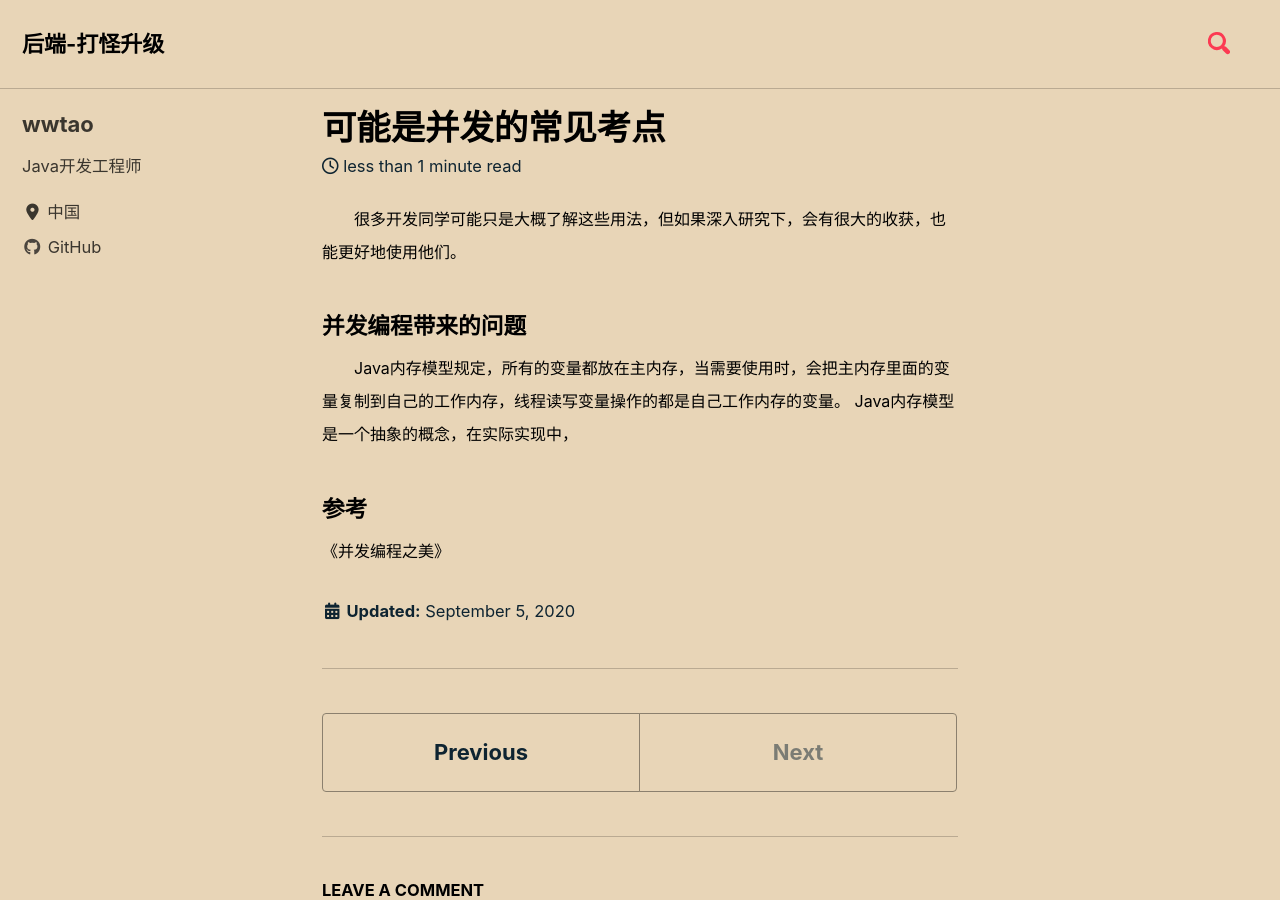
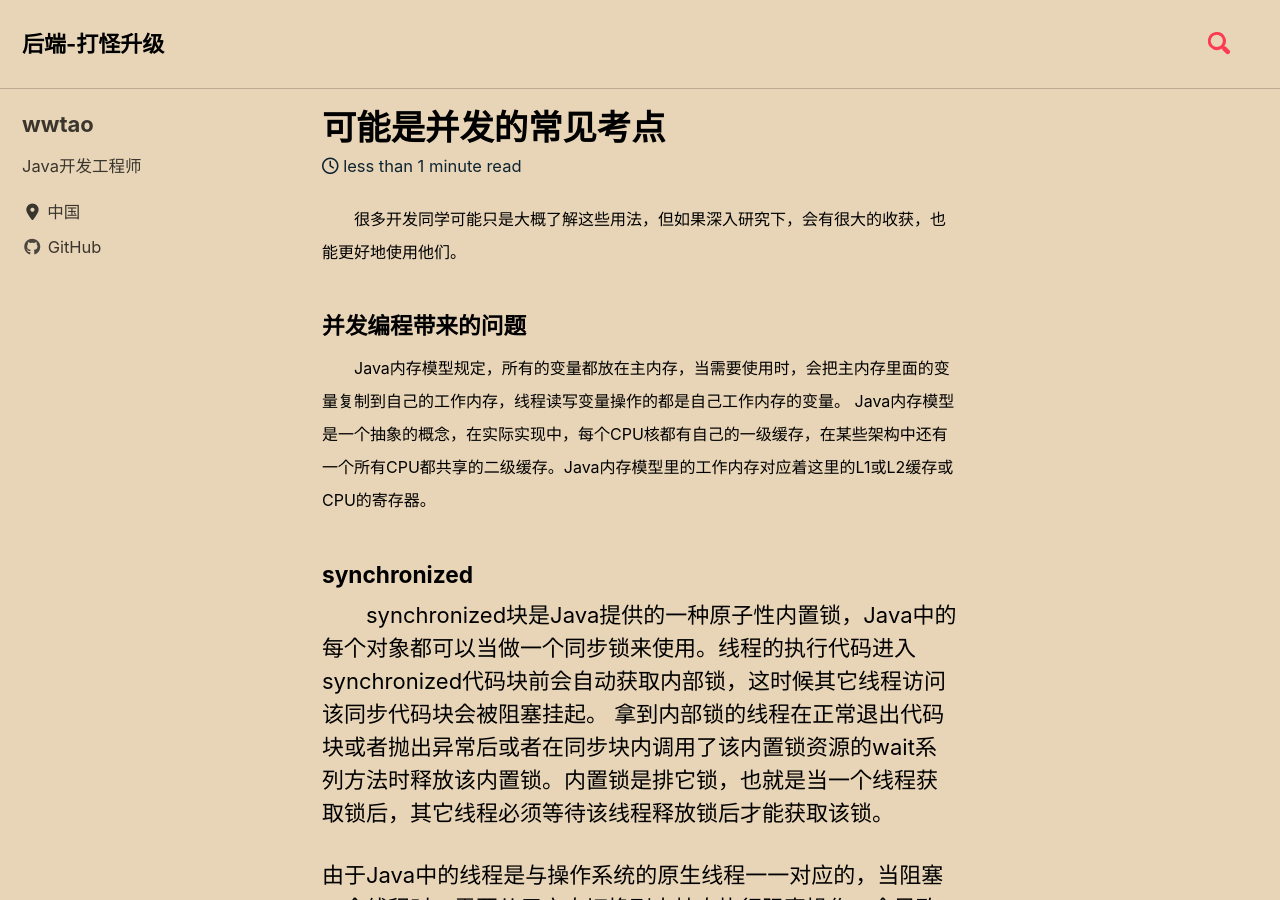
Before and after one commit to wuwtBeyond/wuwtBeyond.github.io, a Jekyll site: the page built from _posts/2020-09-05-可能是并发的常见考点.md, in a window 1280 px wide and 900 px high. Built offline with Jekyll 4.4.1, drawn with Linux system fonts in a browser that asks for light colours; cached includes are drawn as plain includes; nearby versions of some CDN libraries; comment, search, counter and statistics services are not loaded; some of the changed text lies outside the part shown.

Commit message:
update 更新文章

```diff
--- a/_posts/2020-09-05-可能是并发的常见考点.md
+++ b/_posts/2020-09-05-可能是并发的常见考点.md
@@ -5,9 +5,22 @@
 ##### 并发编程带来的问题
 <font size="3">
 &emsp;&emsp;Java内存模型规定，所有的变量都放在主内存，当需要使用时，会把主内存里面的变量复制到自己的工作内存，线程读写变量操作的都是自己工作内存的变量。
-Java内存模型是一个抽象的概念，在实际实现中，
+Java内存模型是一个抽象的概念，在实际实现中，每个CPU核都有自己的一级缓存，在某些架构中还有一个所有CPU都共享的二级缓存。Java内存模型里的工作内存对应着这里的L1或L2缓存或CPU的寄存器。<br>
+</font>
 
-</font>
+##### synchronized
+&emsp;&emsp;synchronized块是Java提供的一种原子性内置锁，Java中的每个对象都可以当做一个同步锁来使用。线程的执行代码进入synchronized代码块前会自动获取内部锁，这时候其它线程访问该同步代码块会被阻塞挂起。
+拿到内部锁的线程在正常退出代码块或者抛出异常后或者在同步块内调用了该内置锁资源的wait系列方法时释放该内置锁。内置锁是排它锁，也就是当一个线程获取锁后，其它线程必须等待该线程释放锁后才能获取该锁。<br>
+
+由于Java中的线程是与操作系统的原生线程一一对应的，当阻塞一个线程时，需要从用户态切换到内核态执行阻塞操作，会导致上下文切换，这是一个很耗时的操作。<br>
+
+##### volatile
+当一个变量被声明为volatile时，线程在写入变量时不会把值缓存在寄存器或缓存中，而是会把值刷新回主内存。当其它线程读取该共享变量时，会从主内存重新获取最新值，而不是使用当前线程工作内存的值。
+可以这样理解，线程写入volatile变量值时等价于线程退出synchronized同步块，此时会把写入工作内存的变量值同步到主内存，读取volatile变量时相当于进入同步块，此时会清空本地内存变量值，再从主内存获取最新值。
+
+volatile关键字能保持共享变量的可见性，但不能保证复合操作的原子性。一般什么时候适合使用volatile变量？
+
+1. 写入变量值不依赖变量的当前值
 
 ##### 参考
 <font size="3">
```
Also changed, not shown: _posts/2020-07-07-线程是什么.md (+2 -0 lines).
